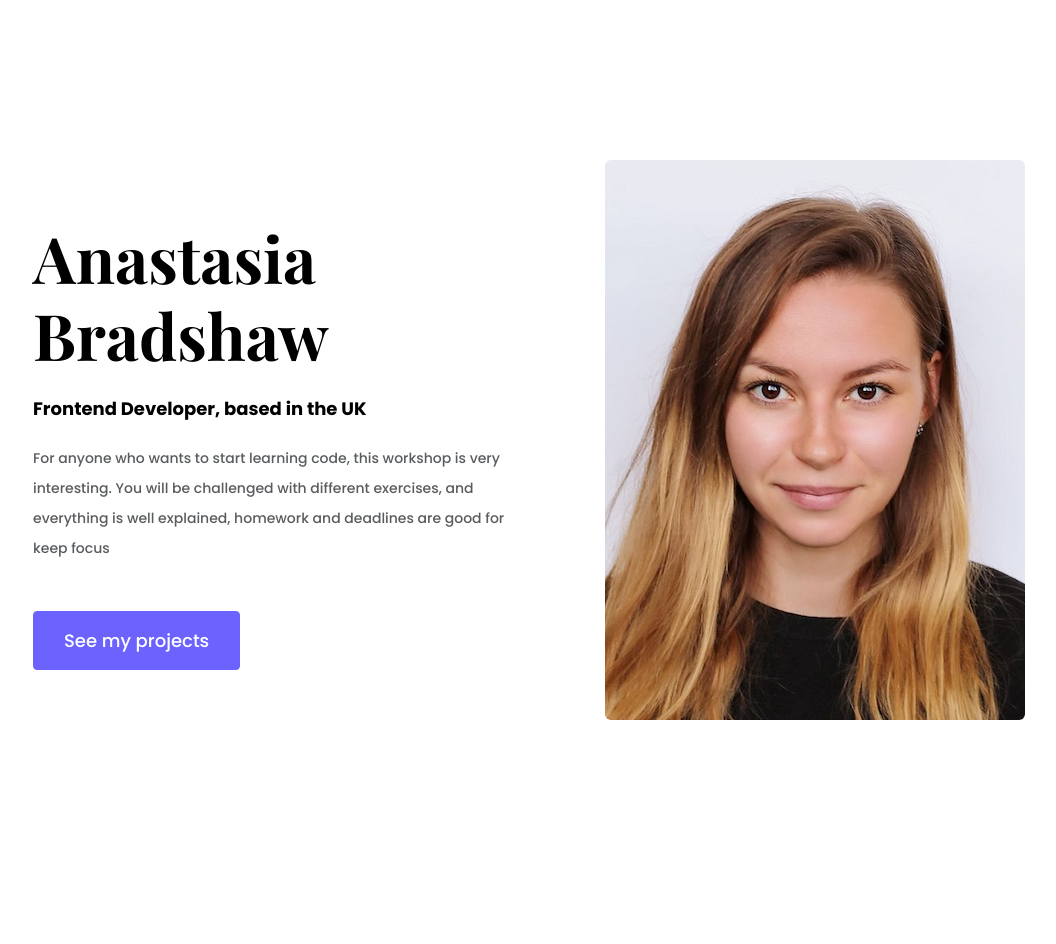
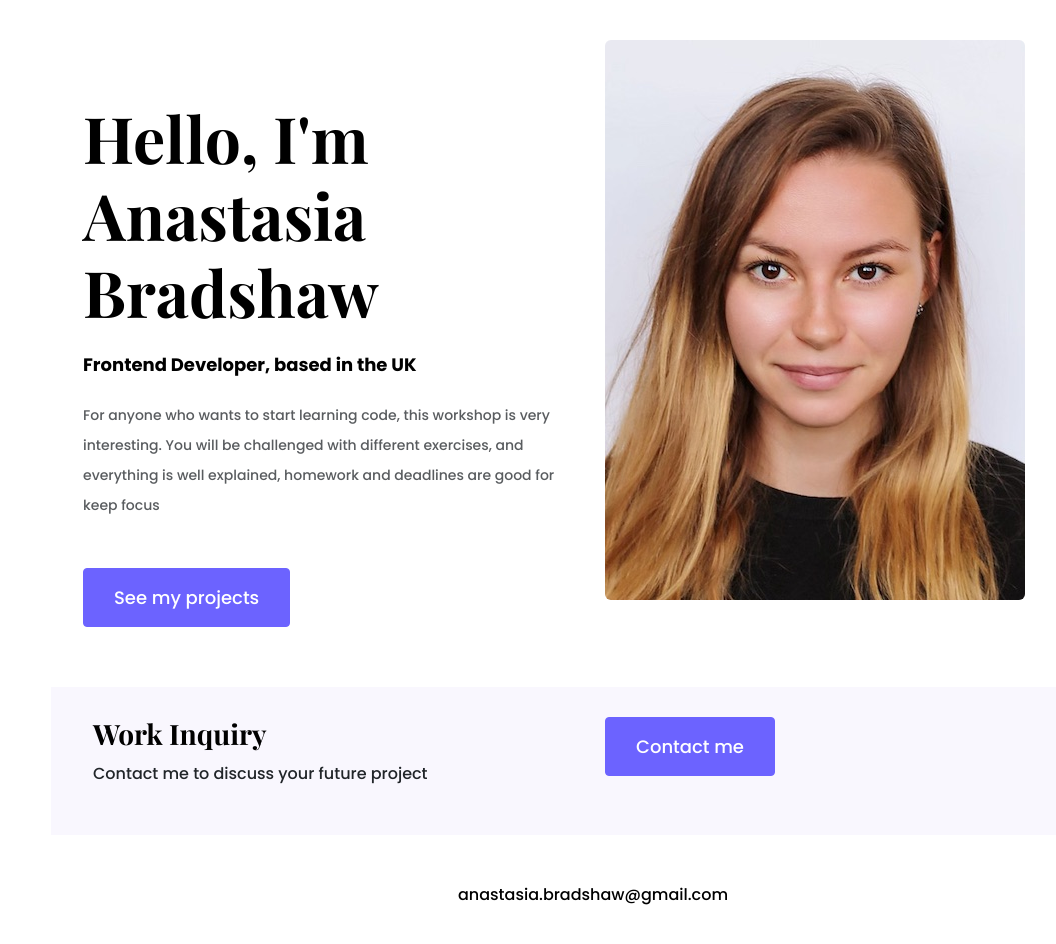
Before and after one commit to Solomakha-a/portfolio-project, a plain HTML site: page about.html in a window 1280 px wide. Shown: the whole page, without its empty margins (47-1103 px from the left). Before the commit the page ends 890 px from the top, so only its background shows below. Drawn offline with nearby package versions, Linux system fonts and the light colour scheme.

Commit message:
added contact form to every page

```diff
--- a/about.html
+++ b/about.html
@@ -23,11 +23,11 @@
     <title>Document</title>
   </head>
   <body>
-    <div class="content-container">
+    <div class="container">
       <div class="row">
         <div class="col-lg-6">
           <div class="content">
-            <h1 class="mb-4">Anastasia Bradshaw</h1>
+            <h1 class="mb-4">Hello, I'm Anastasia Bradshaw</h1>
             <h2 class="mb-4">Frontend Developer, based in the UK</h2>
             <p class="text-muted mb-5">
               For anyone who wants to start learning code, this workshop is very
@@ -39,8 +39,26 @@
           </div>
         </div>
         <div class="col-lg-6">
-          <img src="images/aboutphoto.png" class="img-fluid rounded" alt="" />
+          <img
+            src="images/aboutphoto.png"
+            class="img-fluid rounded mb-5"
+            alt=""
+          />
         </div>
+      </div>
+      <div class="work-inquiry row">
+        <div class="col-md-6">
+          <h3>Work Inquiry</h3>
+          <p>Contact me to discuss your future project</p>
+        </div>
+        <div class="col-md-6">
+          <a href="#" class="btn btn-branding">Contact me</a>
+        </div>
+      </div>
+      <div class="email-link mt-5 text-center">
+        <a href="mailto:anastasia.bradshaw@gmail.com" target="_blank"
+          >anastasia.bradshaw@gmail.com</a
+        >
       </div>
     </div>
   </body>
--- a/styles/portfolio.css
+++ b/styles/portfolio.css
@@ -85,21 +85,21 @@ h2 {
 
 .btn-branding-outline:hover {
     background: var(--brandining-color);
-        border: 1px solid var(--brandining-color);
-        color: white;
+    border: 1px solid var(--brandining-color);
+    color: white;
 }
 
 .project-description {
     padding: 120px 60px;
 }
 
-.content-container {
-    padding: 160px 20px;
+.container {
+    padding: 40px;
 
 
 }
 .content {
-    margin: 60px;
+    margin: 60px 20px;
 }
 
 
```
Also changed, not shown: contact.html (+2 -2 lines), index.html (+14 -0 lines), work.html (+19 -2 lines).
